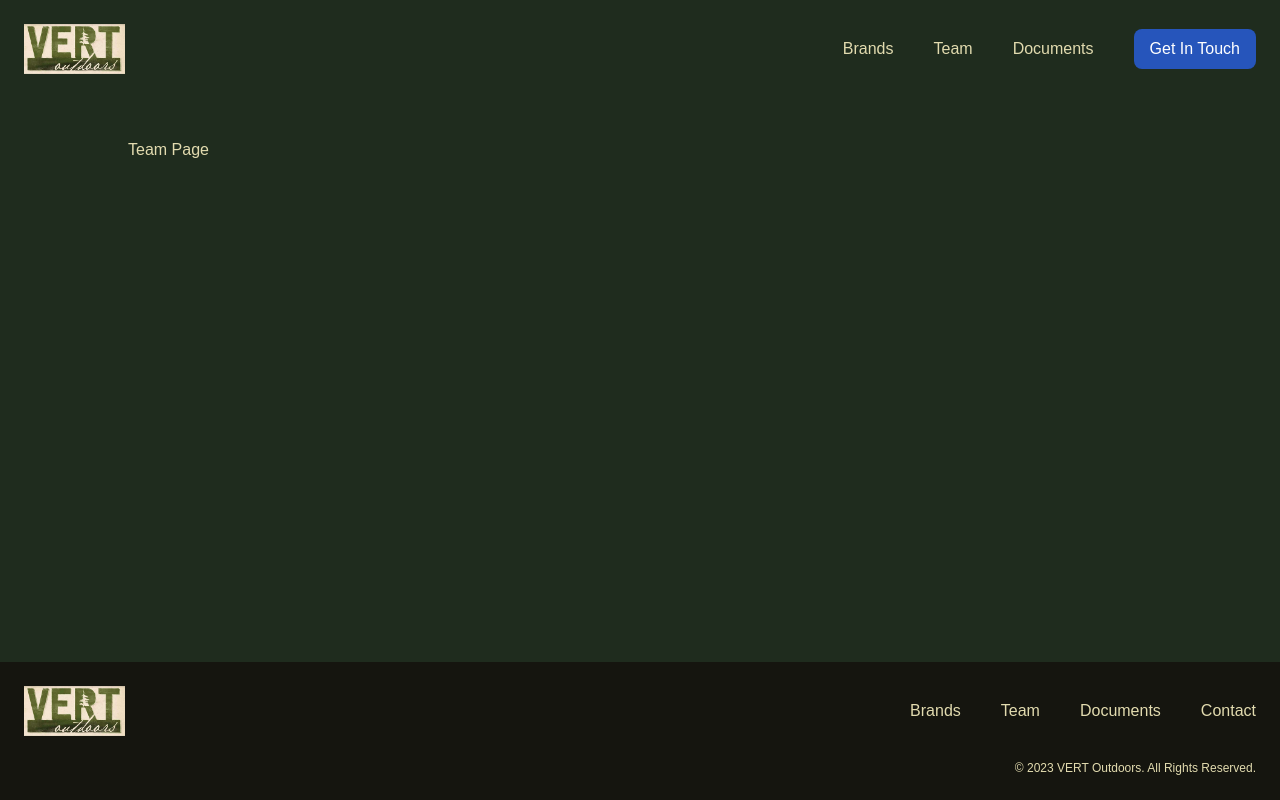
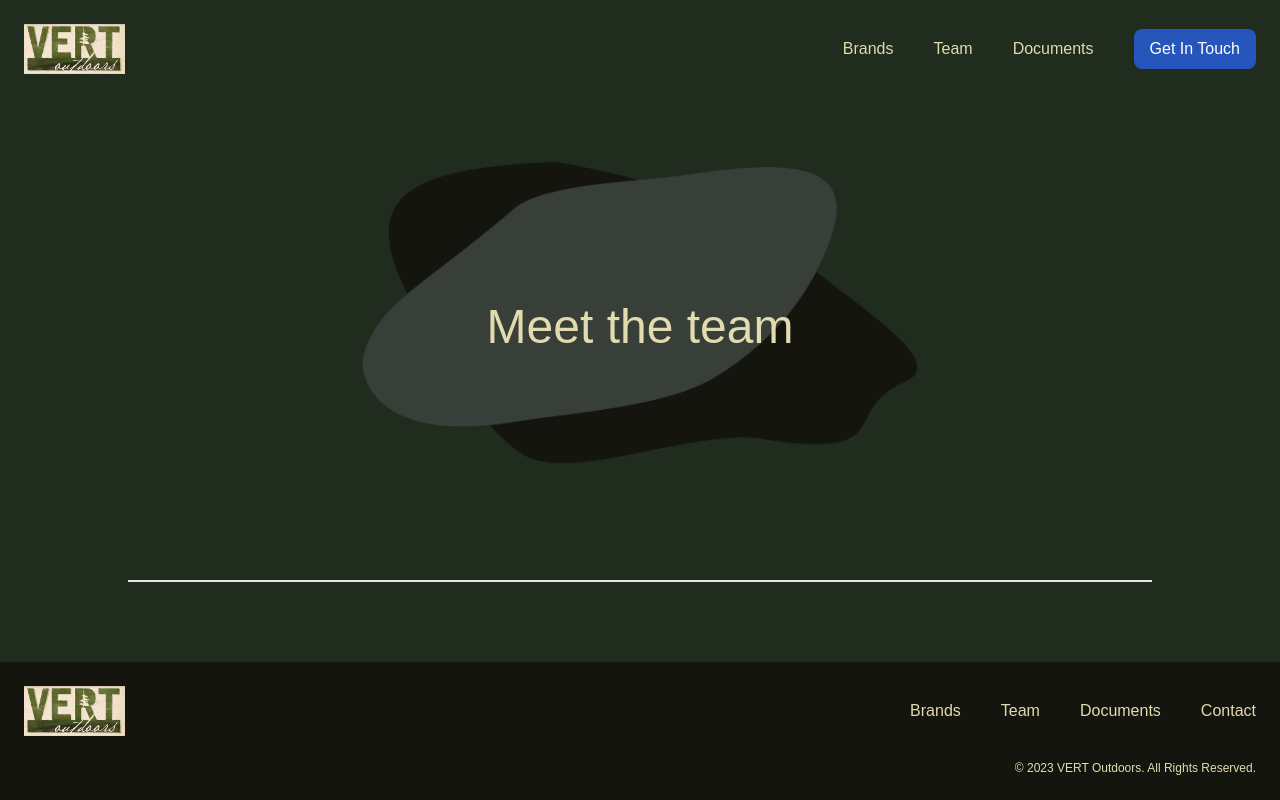
Before and after one commit to gabewolford/vert-outdoors, a Nuxt app: page /team in a window 1280 px wide. Built offline with nearby package versions, Linux system fonts and the light colour scheme.

Commit message:
added header to team page

```diff
--- a/pages/team.vue
+++ b/pages/team.vue
@@ -7,6 +7,18 @@ useHead({
   <main
     class="w-[320px] md:w-[85vw] lg:w-[80vw] 2xl:w-[70vw] mx-auto my-auto flex flex-col gap-16 lg:gap-16 pt-6 md:pt-10 pb-[19rem] lg:pb-[12rem]"
   >
-    <h1>Team Page</h1>
+    <div class="flex relative items-center max-w-full lg:max-w-[600px] mx-auto">
+      <img
+        src="/img/team-background-blob.png"
+        alt="blob background"
+        class="max-w-full lg:max-w-1/2"
+      />
+      <h1
+        class="absolute justify-center w-full text-center text-2xl md:text-5xl"
+      >
+        Meet the team
+      </h1>
+    </div>
+    <div class="grid grid-cols-1 md:grid-cols-2 border"></div>
   </main>
 </template>
```
Also changed, not shown: public/img/team-background-blob.png (added).
